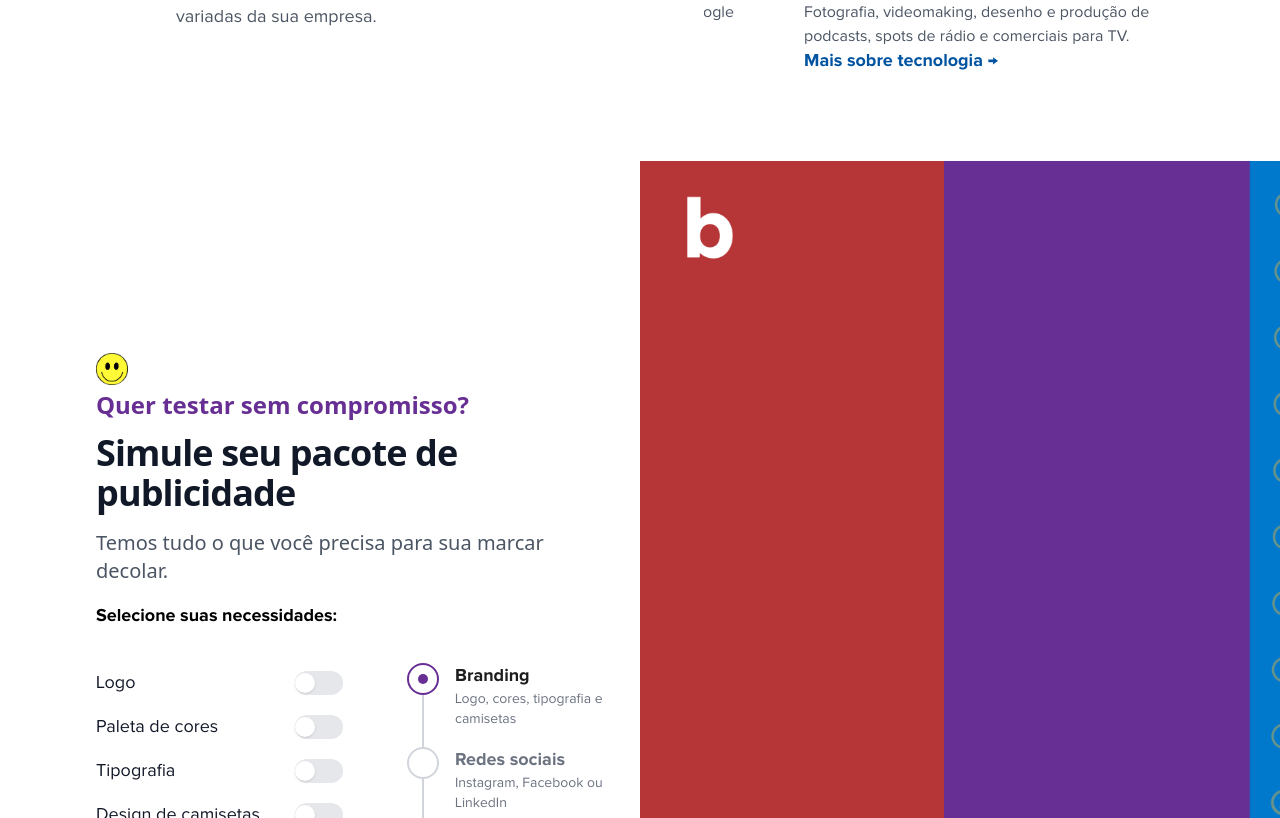
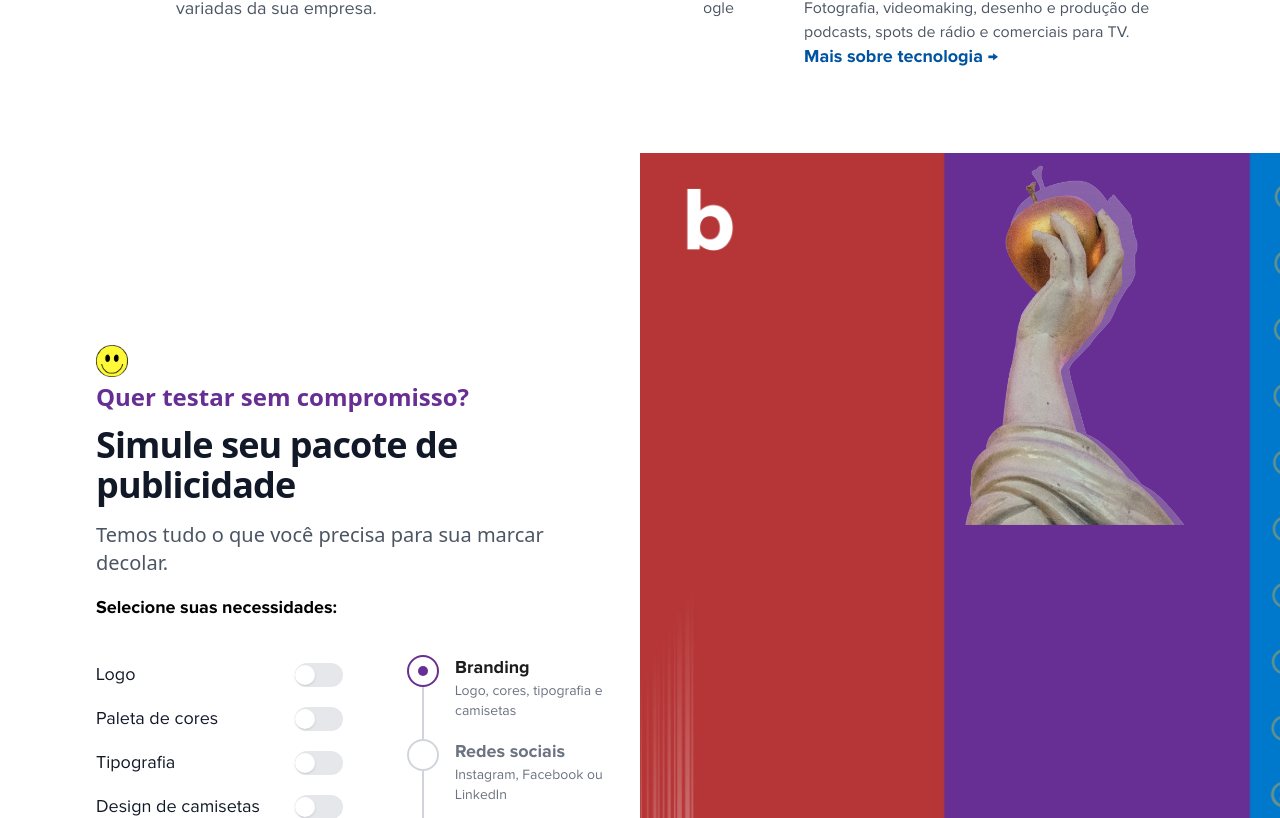
Before and after one commit to lubeabstracto/Proj_beabstracto, a Next.js app: page / in a window 1280 px wide. Shown: the part 1582-2400 px from the top of the page. Built offline with nearby package versions, Linux system fonts and the light colour scheme.

Commit message:
ajustando a altura do alternativas component e avancos no builder

```diff
--- a/components/Alternativas.js
+++ b/components/Alternativas.js
@@ -55,7 +55,7 @@ const alternativas = [
     },
     {
         id: 6,
-        content: 'se tornar profissional',
+        content: 'ser profissional',
         color: '#B63637',
         amount: 12,
         element: Smile,
@@ -77,10 +77,10 @@ const renderElements = (Element, amount, animation) => {
     }
 
     return (
-        <div className="flex justify-left mt-2 h-8">
+        <div className="flex justify-left mt-2 h-6">
             {Array.from({ length: amount }).map((_, i) => (
                 animation === 'underline' ? (
-                    <div key={i} className={`mx-48 ${animationClass}`} style={{width: 'fit-content', height: 'auto'}}>
+                    <div key={i} className={`mx-48 h-16 ${animationClass}`} style={{width: 'fit-content'}}>
                         <img src={Element.src} alt="Element" />
                     </div>
                 ) : (
@@ -108,9 +108,11 @@ const AlternativasComponent = () => {
     const renderItem = (item) => {
         return (
           <>
+            <div className="fixed-height-container">
               <p className={`text-3xl font-semibold tracking-tight sm:text-4xl ${item.neon ? 'neon-animation' : ''}`} style={{ color: item.color }}>
                 {item.content}
               </p>
+            </div>
             {/* Render elements with their animations and amounts only if neon is false to keep the text separate from the animated elements */}
             {!item.neon && renderElements(item.element, item.amount, item.animation)}
           </>
--- a/components/Builder.js
+++ b/components/Builder.js
@@ -3,6 +3,7 @@ import { useState } from 'react';
 import Stepper from './Stepper';
 import Toggle from './Toggle';
 import builderBg from '../assets/builderBg.jpg'
+import visualOne from '../assets/visualOne.png'
 
 export default function Builder() {
     // Estado para controlar o passo atual do stepper
@@ -58,8 +59,8 @@ export default function Builder() {
       const currentToggles = toggles[Object.keys(toggles)[currentStep]];
 
   return (
-    <div className="relative isolate bg-white h-full">
-      <div className="mx-auto grid w-full grid-cols-1 lg:grid-cols-2">
+    <div className="relative isolate bg-white min-h-screen">
+    <div className="mx-auto grid w-full grid-cols-1 lg:grid-cols-2">
         <div className="relative px-0 pb-20 pt-24 sm:pt-32 lg:static lg:px-0 lg:py-48">
           <div className="pl-24 pr-8">
             <div className="absolute inset-y-0 left-0 -z-10 w-full overflow-hidden bg-white lg:w-1/2">
@@ -101,13 +102,17 @@ export default function Builder() {
             </div>
           </div>
         </div>
+        <div className="absolute left-1/2 transform -translate-x-1/2 lg:-translate-x-1/4 lg:left-3/4 z-20">
+          <img src={visualOne.src} alt="Hand with apple" />
+        </div>
         <div
-        className="px-6 pb-24 pt-20 sm:pb-32 lg:px-8 lg:py-48"
-        style={{
+      className="px-6 pb-24 pt-20 sm:pb-32 lg:px-8 lg:py-48"
+      style={{
             backgroundImage: `url(${builderBg.src})`,
             backgroundSize: 'cover', // Para cobrir todo o fundo
             backgroundPosition: 'left', // Para centralizar a imagem
             backgroundRepeat: 'no-repeat', // Para não repetir a imagem
+            minHeight: '100vh'
         }}
         >
         </div>
```
Also changed, not shown: assets/builderBg.jpg, assets/visualOne.png (added). Lines whose indentation alone changed are shown as unchanged.
